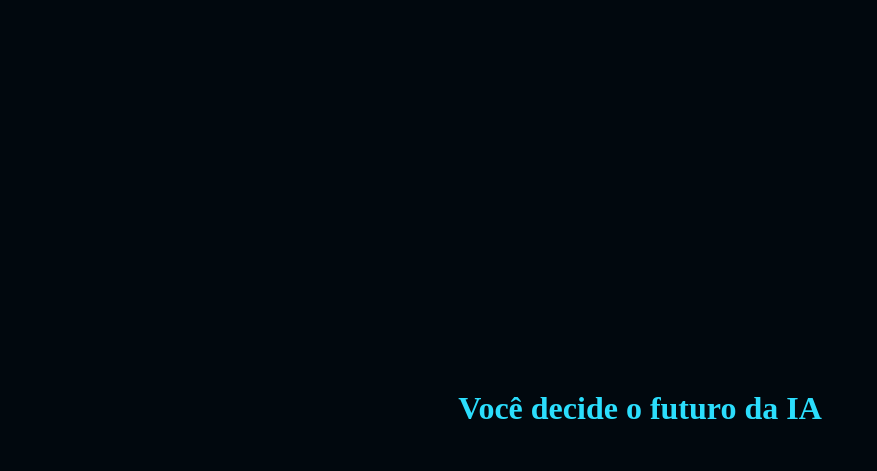
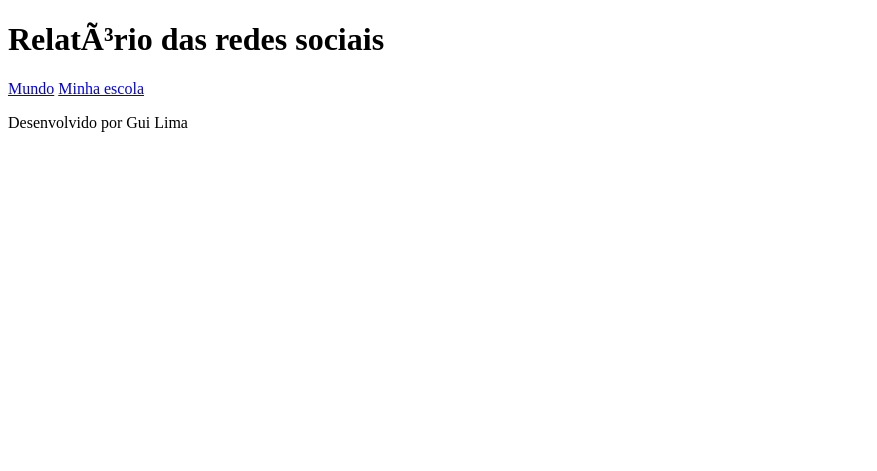
Before and after one commit to palomaferrei/paloma, a plain HTML site: page index.html in a window 1280 px wide. Shown: the whole page, without its empty margins (0-877 px from the left). Drawn offline with Linux system fonts and the light colour scheme.

Commit message:
Add files via upload

```diff
--- a/index.html
+++ b/index.html
@@ -1,19 +1,28 @@
 <!DOCTYPE html>
-<html lang="pt-br">
+<html lang=”pt-br”>
 <head>
-    <meta charset="UTF-8">
-    <meta name="viewport" content="width=device-width, initial-scale=1.0">
-    <link rel="stylesheet" href="style.css">
-    <title>Você decide o futuro da IA</title>
+     <meta charset=”UTF-8”>
+     <meta name=”viewport” content=”width=device-width,
+initial-scale=1.0”>
+     <title>Redes Sociais</title>
 </head>
 <body>
-    <div class="caixa-principal">
-         <h1>Você decide o futuro da IA</h1>
-         <div class="caixa-perguntas"></div>
-         <div class="caixa-alternativas"></div>
-         <div class="caixa-resultados"></div>
-             <p class="texto-resultado"></p>
-    </div>
-    <script src="script.js"></script>
+     <header>
+        <h1>Relatório das redes sociais</h1>
+        <nav>
+            <a href=”index.html”>Mundo</a>
+            <a href=”#”>Minha escola</a>
+        </nav>
+     </header>
+
+     <main class=”graficos-section”>
+        <section id=”graficos-container” class=”graficos-container”>
+        <!-- crie os gráficos aqui -->
+        </section>
+     </main>
+
+     <footer>
+        <p>Desenvolvido por Gui Lima</p>
+     </footer>
 </body>
 </html>
--- a/style.css
+++ b/style.css
@@ -1,41 +1,8 @@
-:root{
-    --cor-fundo: #01080e;
-    --cor-principal: #0b0d20;
-    --cor-secundaria: #212333;
-    --cor-destaque: #2bdefd;
-    --cor-texto: #d7f9ff;
-}
+@import
+url(‘https://fonts.googleapis.com/css2?family=Nunito+Sans:ital,opsz,wght@0,6..12,200..1000;1,6..12,200..1000&display=swap’);
 
-body {
-    background-color: var(--cor-fundo);
-    color: var(--cor-texto);
-    display: flex;
-    justify-content: center;
-    align-items: center;
-    min-height: 100vh;
-}
-
-.caixa-principal {
-    background-color: var(--cor-fundo);
-    width: 90%;
-    max-width: 600px;
-    text-align: center;
-    padding: 20px;
-}
-
-h1 {
-    color: var(--cor-destaque);
-}
-button {
-    background-color: var(--cor-secundaria);
-    color: var (--cor-texto);
-    border: none;
-    border-radius: 15px;
-    padding: 15px;
-    transition: background-color 0.3;
-}
-
-button:hover{
-    background-color: var(--cor-destaque);
-    color: var(--cor-principal);
-}
+:root {
+    --bg-color: #222831;
+    --primary-color: #DDDDDD;
+    --secundary-color: #F05454;
+    }
```
